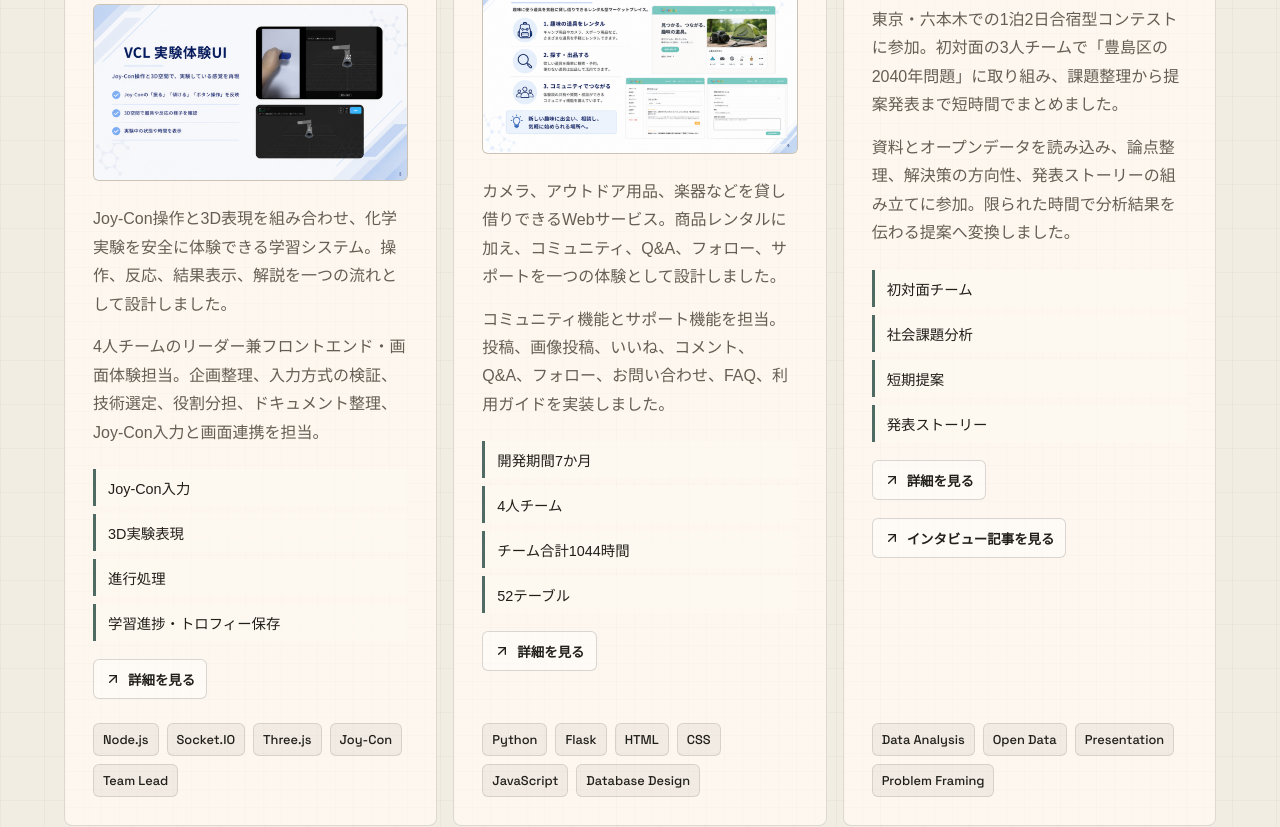
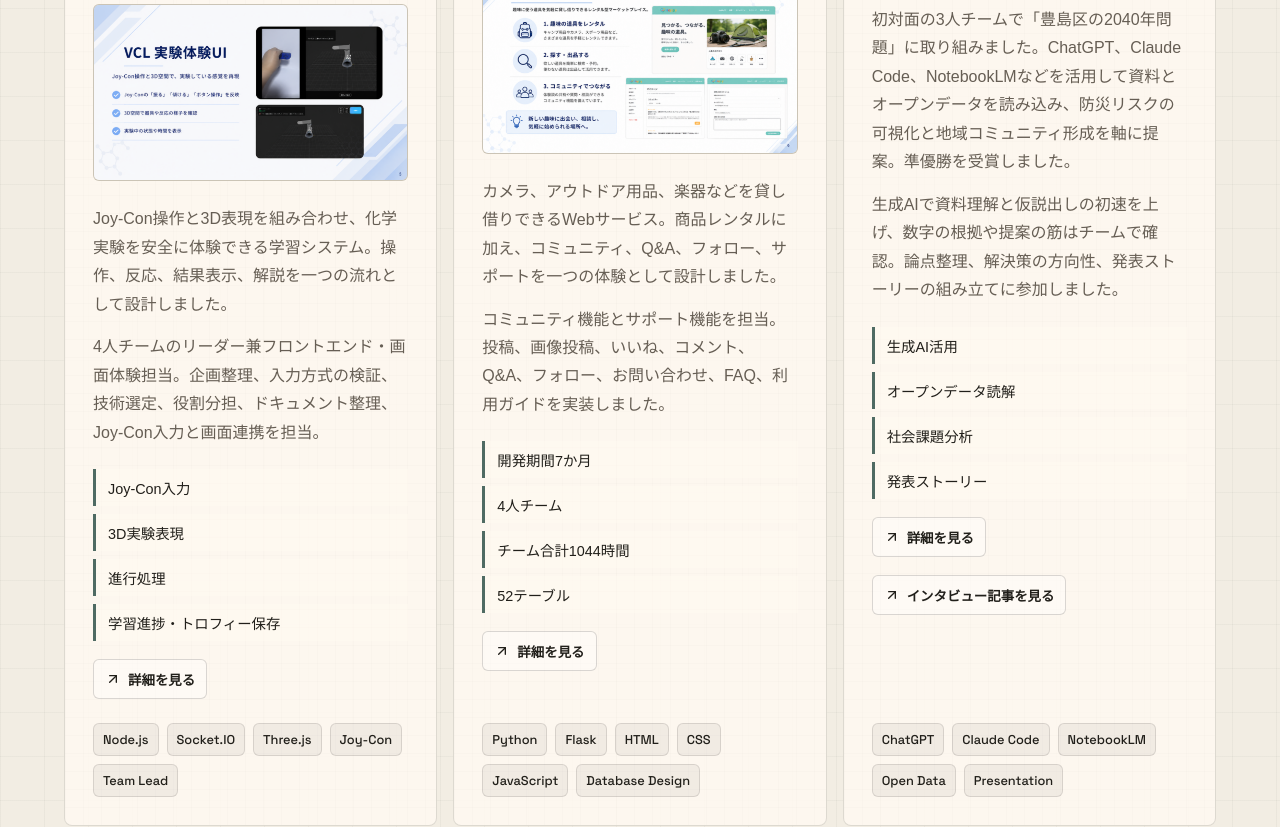
Before and after one commit to indo40722/portfolio, a React (Vite) app: page / in a window 1280 px wide. Shown: the part 1180-2007 px from the top of the page. Built offline with nearby package versions, Linux system fonts and the light colour scheme; a web font is replaced by a local one.

Commit message:
学生データ分析AWARDのAI活用説明を更新

```diff
--- a/src/content/portfolio.ts
+++ b/src/content/portfolio.ts
@@ -213,18 +213,18 @@ export const featuredProjects: Project[] = [
     title: '学生データ分析AWARD 2025',
     eyebrow: '2026年3月7日-8日 / 準優勝',
     summary:
-      '東京・六本木での1泊2日合宿型コンテストに参加。初対面の3人チームで「豊島区の2040年問題」に取り組み、課題整理から提案発表まで短時間でまとめました。',
+      '初対面の3人チームで「豊島区の2040年問題」に取り組みました。ChatGPT、Claude Code、NotebookLMなどを活用して資料とオープンデータを読み込み、防災リスクの可視化と地域コミュニティ形成を軸に提案。準優勝を受賞しました。',
     role:
-      '資料とオープンデータを読み込み、論点整理、解決策の方向性、発表ストーリーの組み立てに参加。限られた時間で分析結果を伝わる提案へ変換しました。',
-    evidence: ['初対面チーム', '社会課題分析', '短期提案', '発表ストーリー'],
-    stack: ['Data Analysis', 'Open Data', 'Presentation', 'Problem Framing'],
+      '生成AIで資料理解と仮説出しの初速を上げ、数字の根拠や提案の筋はチームで確認。論点整理、解決策の方向性、発表ストーリーの組み立てに参加しました。',
+    evidence: ['生成AI活用', 'オープンデータ読解', '社会課題分析', '発表ストーリー'],
+    stack: ['ChatGPT', 'Claude Code', 'NotebookLM', 'Open Data', 'Presentation'],
     link: {
       href: 'https://techplay.jp/column/2101',
       label: 'インタビュー記事を見る',
     },
     detail: {
       lead:
-        '東京・六本木で行われた1泊2日の合宿型コンテストです。初対面の3人チームで豊島区の2040年問題に取り組み、短時間で課題整理、分析、提案発表まで進めました。',
+        '東京・六本木で行われた1泊2日の合宿型コンテストです。初対面の3人チームで豊島区の2040年問題に取り組み、生成AIも使いながら配布資料、行政資料、オープンデータを読み込み、防災と定住の課題を提案へまとめました。',
       facts: [
         { label: '結果', value: '準優勝' },
         { label: '期間', value: '2026年3月7日-8日' },
@@ -234,22 +234,28 @@ export const featuredProjects: Project[] = [
       sections: [
         {
           eyebrow: 'Overview',
-          title: '短時間で社会課題を提案に変える',
+          title: '資料理解の初速を上げ、根拠を確認する',
           body:
-            '資料とオープンデータを読み込み、限られた時間の中で論点を整理しました。分析結果をそのまま並べるのではなく、提案として伝わる形にすることが重要でした。',
+            '当日発表されたテーマに対して、配布資料、行政資料、オープンデータを読み込みました。ChatGPT、Claude Code、NotebookLMなどで資料理解と仮説出しを進めつつ、数字の根拠や提案として通る筋はチームで確認しました。',
         },
         {
           eyebrow: 'Role',
           title: '論点整理と発表ストーリーに参加',
           body:
-            '資料の読み込み、オープンデータの確認、解決策の方向性、発表ストーリーの組み立てに参加しました。初対面チームだったため、考えていることを短く共有しながら進める必要がありました。',
-          points: ['資料・オープンデータの読み込み', '課題の論点整理', '解決策の方向性づけ', '発表ストーリーの組み立て'],
+            '大量の情報がある中で、使えそうな情報を短く共有しながら進めました。資料の読み込み、オープンデータの確認、解決策の方向性、発表ストーリーの組み立てに参加しました。',
+          points: ['生成AIを使った資料理解', '資料・オープンデータの読み込み', '課題の論点整理', '発表ストーリーの組み立て'],
+        },
+        {
+          eyebrow: 'Approach',
+          title: '防災を仕組みとして残す提案へ',
+          body:
+            'チームとして、建物を強くするだけではなく、住民の入れ替わりが激しい都市でも防災知識が残る仕組みを考えました。防災情報のオンボーディング、集合住宅のリスクスコア公開、地域コミュニティ形成などを軸に提案しました。',
         },
         {
           eyebrow: 'Result',
           title: '準優勝として評価される',
           body:
-            '豊島区の2040年問題に対して、分析から提案発表までを短時間でまとめ、学生データ分析AWARD 2025で準優勝しました。',
+            '豊島区の2040年問題に対して、分析から提案発表までを短時間でまとめ、学生データ分析AWARD 2025で準優勝しました。取り組みはTECH PLAYのインタビュー記事でも紹介されています。',
         },
       ],
     },
@@ -291,7 +297,7 @@ export const awardItems: AwardItem[] = [
     contest: '学生データ分析AWARD 2025',
     prize: '準優勝',
     project: '豊島区の2040年問題',
-    note: '1泊2日の合宿型コンテストで、初対面チームとして課題整理、オープンデータ分析、提案発表に取り組みました。',
+    note: 'ChatGPT、Claude Code、NotebookLMなども活用し、初対面チームとして課題整理、オープンデータ分析、提案発表に取り組みました。',
   },
   {
     date: '2025.10.15',
```
Also changed, not shown: public/profile.md (+4 -2 lines), public/llms.txt, 1 other file (tests, documents, lock files or other folders).
